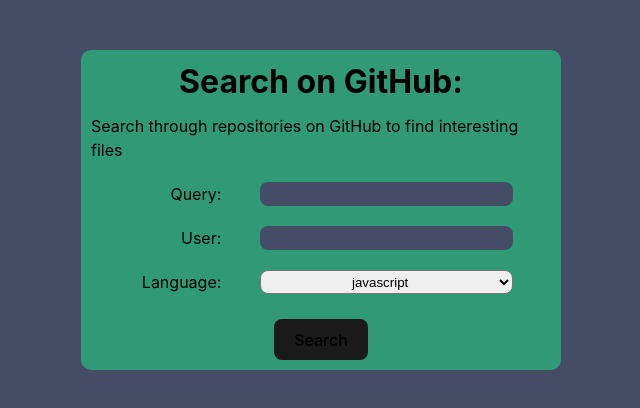
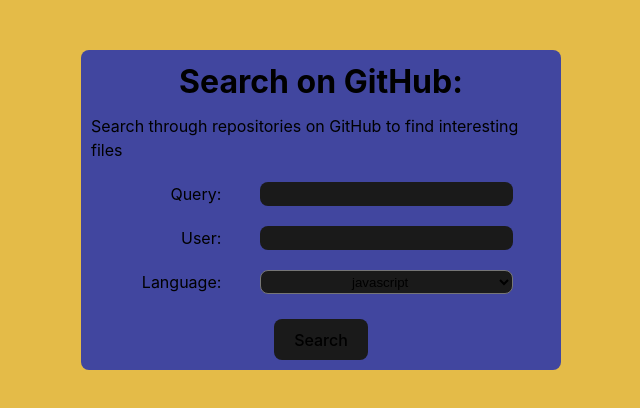
Before and after one commit to falkow/github-search, a React (Vite) app: page / in a window 1280 px wide. Shown: the top 408 px of the page, without its empty margins (319-959 px from the left). Built offline with nearby package versions, Linux system fonts and the light colour scheme.

Commit message:
add theme provider and changed styling fix bug with number elements on page when enter 0

```diff
--- a/src/components/Card/styles.tsx
+++ b/src/components/Card/styles.tsx
@@ -5,8 +5,8 @@
   align-items: center;
   flex-direction: row;
   flex-wrap: wrap;
-  background-color: #825d50;
-  border-radius: 10px;
+  background-color: ${({ theme }) => theme.colors.cardColor};
+  border-radius: ${({ theme }) => theme.border};
   padding: 10px;
   margin: 10px 0;
 `;
@@ -20,17 +20,17 @@
 
   & .modal {
     &Btn {
-      border-radius: 8px;
+      border-radius: ${({ theme }) => theme.border};
       border: 1px solid transparent;
       padding: 0.3em 0.6em;
       font-size: 1em;
-      font-weight: 500;
+      font-weight: ${({ theme }) => theme.font.weigth.semiBold};
       font-family: inherit;
-      background-color: #1a1a1a;
+      background-color: ${({ theme }) => theme.colors.black};
       cursor: pointer;
       transition: border-color 0.25s;
       &:hover {
-        border-color: #646cff;
+        border-color: ${({ theme }) => theme.colors.blue};
       }
     }
     &Container {
@@ -60,11 +60,11 @@
   padding-right: 5px;
 `;
 const Link = styled.a`
-  font-weight: 500;
-  color: #ffffffde;
+  font-weight: ${({ theme }) => theme.font.weigth.semiBold};
+  color: ${({ theme }) => theme.colors.white};
   text-decoration: none;
   &:hover {
-    color: #242424;
+    color: ${({ theme }) => theme.colors.linkColor};
   }
 `;
 const Button = styled.div`
--- a/src/components/Cards/index.tsx
+++ b/src/components/Cards/index.tsx
@@ -3,7 +3,7 @@
 import { Card } from '../Card';
 
 import { usePagination } from './hooks';
-import { Pagination } from './Pagination';
+import { Pagination } from '../Pagination';
 import * as S from './styles';
 
 export const Cards = ({ cards }: ICards) => {
--- a/src/components/Cards/styles.tsx
+++ b/src/components/Cards/styles.tsx
@@ -7,7 +7,8 @@
   text-align: center;
 `;
 const Input = styled.input`
-  border-radius: 8px;
+  border-radius: ${({ theme }) => theme.border};
+  background-color: ${({ theme }) => theme.colors.inputColor};
   border: none;
   text-align: center;
 `;
--- a/src/components/Form/styles.tsx
+++ b/src/components/Form/styles.tsx
@@ -9,34 +9,33 @@
   display: flex;
   flex-direction: column;
   align-items: center;
-  background-color: #309975;
-
+  background-color: ${({ theme }) => theme.colors.formColor};
   padding: 10px;
-  border-radius: 10px;
+  border-radius: ${({ theme }) => theme.border};
 `;
 
 const Button = styled.button`
-  border-radius: 8px;
+  border-radius: ${({ theme }) => theme.border};
   border: 1px solid transparent;
   padding: 0.6em 1.2em;
   font-size: 1em;
-  font-weight: 500;
+  font-weight: ${({ theme }) => theme.font.weigth.semiBold};
   font-family: inherit;
-  background-color: #1a1a1a;
+  background-color: ${({ theme }) => theme.colors.black};
   cursor: pointer;
   transition: border-color 0.25s;
   margin-top: 15px;
   &:hover {
-    border-color: #646cff;
+    border-color: ${({ theme }) => theme.colors.blue};
   }
 `;
 
 const Input = styled.input`
   width: 55%;
-  border-radius: 8px;
+  border-radius: ${({ theme }) => theme.border};
   text-align: center;
   border: none;
-  background-color: #454d66;
+  background-color: ${({ theme }) => theme.colors.inputColor};
 `;
 const InputContainer = styled.div`
   display: flex;
@@ -53,11 +52,12 @@
   display: block;
   text-align: center;
   width: 100%;
-  color: #ffffffde;
+  color: ${({ theme }) => theme.colors.white};
 `;
 const Select = styled.select`
   text-align: center;
-  border-radius: 8px;
+  background-color: ${({ theme }) => theme.colors.inputColor};
+  border-radius: ${({ theme }) => theme.border};
   width: 55%;
 `;
 const Option = styled.option``;
--- a/src/components/Cards/Pagination/index.tsx
+++ b/src/components/Pagination/index.tsx
@@ -1,5 +1,5 @@
 import { useEffect, useState } from 'react';
-import { PaginationType } from '../../../types';
+import { PaginationType } from '../../types';
 import * as S from './styles';
 
 export const Pagination = ({
--- a/src/components/Cards/Pagination/styles.tsx
+++ b/src/components/Pagination/styles.tsx
@@ -15,17 +15,17 @@
 `;
 const Link = styled.a`
   text-decoration: none;
-  border-radius: 8px;
+  border-radius: ${({ theme }) => theme.border};
   border: 1px solid transparent;
   padding: 0.6em 1.2em;
   font-size: 1em;
-  font-weight: 500;
-  color: #ffffffde;
-  background-color: #1a1a1a;
+  font-weight: ${({ theme }) => theme.font.weigth.semiBold};
+  color: ${({ theme }) => theme.colors.white};
+  background-color: ${({ theme }) => theme.colors.black};
   cursor: pointer;
   transition: border-color 0.25s;
   &:hover {
-    border-color: #646cff;
+    border-color: ${({ theme }) => theme.colors.blue};
   }
 `;
 
--- a/src/main.tsx
+++ b/src/main.tsx
@@ -1,13 +1,15 @@
 import React from 'react';
 import ReactDOM from 'react-dom/client';
+import { ThemeProvider } from 'styled-components';
 import Form from './components/Form';
 import { GlobalStyle } from './styles/globalStyles';
+import { theme } from './styles/theme';
 
 ReactDOM.createRoot(document.getElementById('root') as HTMLElement).render(
   <React.StrictMode>
-    <>
+    <ThemeProvider theme={theme}>
       <GlobalStyle />
       <Form />
-    </>
+    </ThemeProvider>
   </React.StrictMode>
 );
--- a/src/styles/globalStyles.ts
+++ b/src/styles/globalStyles.ts
@@ -5,10 +5,10 @@
   font-family: Inter, Avenir, Helvetica, Arial, sans-serif;
   font-size: 16px;
   line-height: 24px;
-  font-weight: 400;
+  font-weight: ${({ theme }) => theme.font.weigth.normal};
 
   color-scheme: light dark;
-  background-color: #454d66;
+  background-color: ${({ theme }) => theme.colors.backgroundColor};
 
   font-synthesis: none;
   text-rendering: optimizeLegibility;
--- /dev/null
+++ b/src/styles/theme.ts
@@ -0,0 +1,30 @@
+import { DefaultTheme } from 'styled-components';
+
+export const theme: DefaultTheme = {
+  colors: {
+    blue: '#646cff',
+    black: '#1a1a1a',
+    white: '#ffffffde',
+    cardColor: '#41469F',
+    // cardColor: '#825d50',
+    formColor: '#41469F',
+    // formColor: '#309975',
+    inputColor: '#1a1a1a',
+    linkColor: '#242424',
+    backgroundColor: '#E4BB48',
+    // E4D448,
+    // 613A9B
+    // 41469F
+  },
+  font: {
+    family: {
+      primary: '',
+      secondary: '',
+    },
+    weigth: {
+      normal: 400,
+      semiBold: 500,
+    },
+  },
+  border: '8px',
+};
```
Also changed, not shown: src/styles/styled.d.ts (added, +27 -0 lines).
